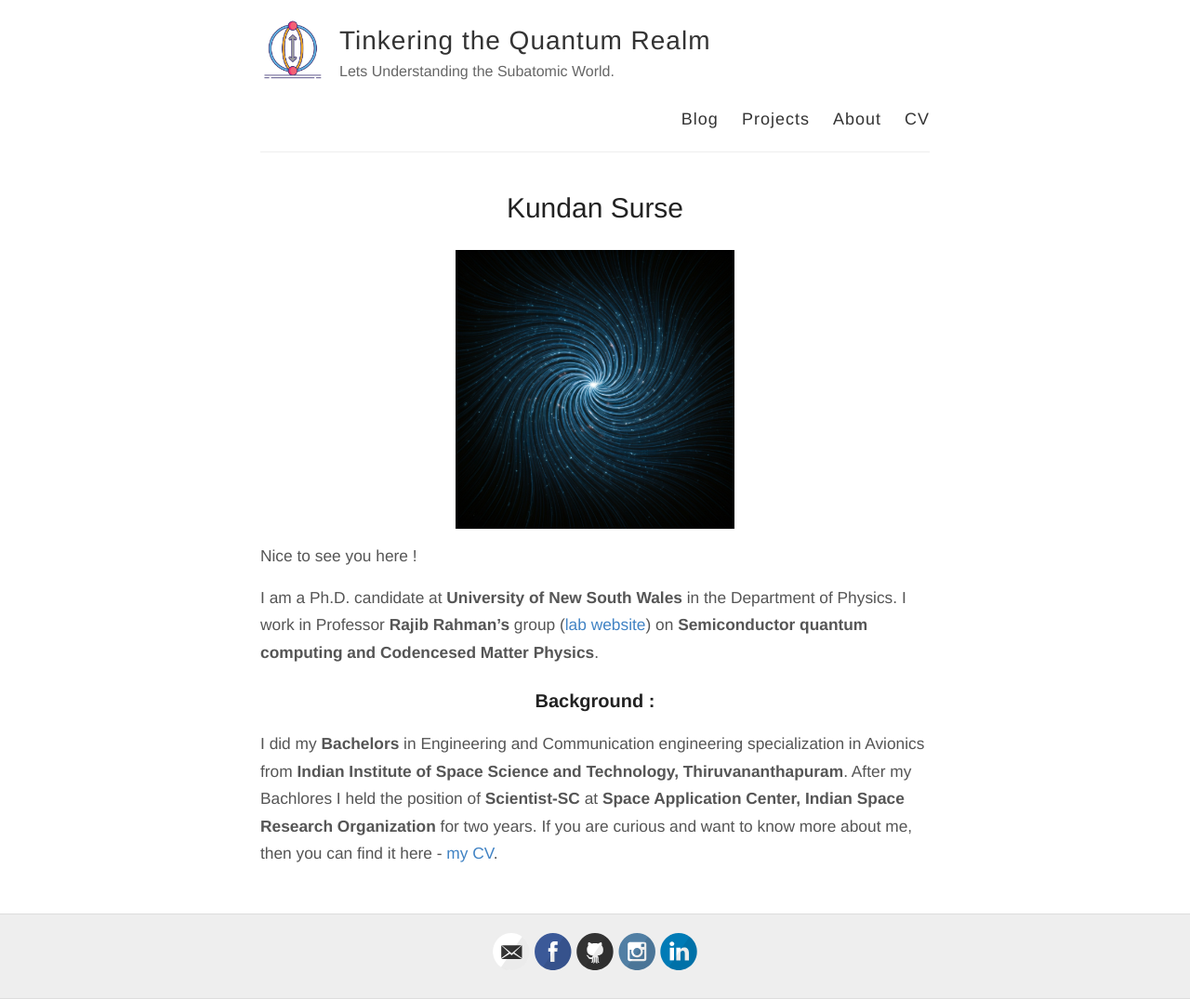
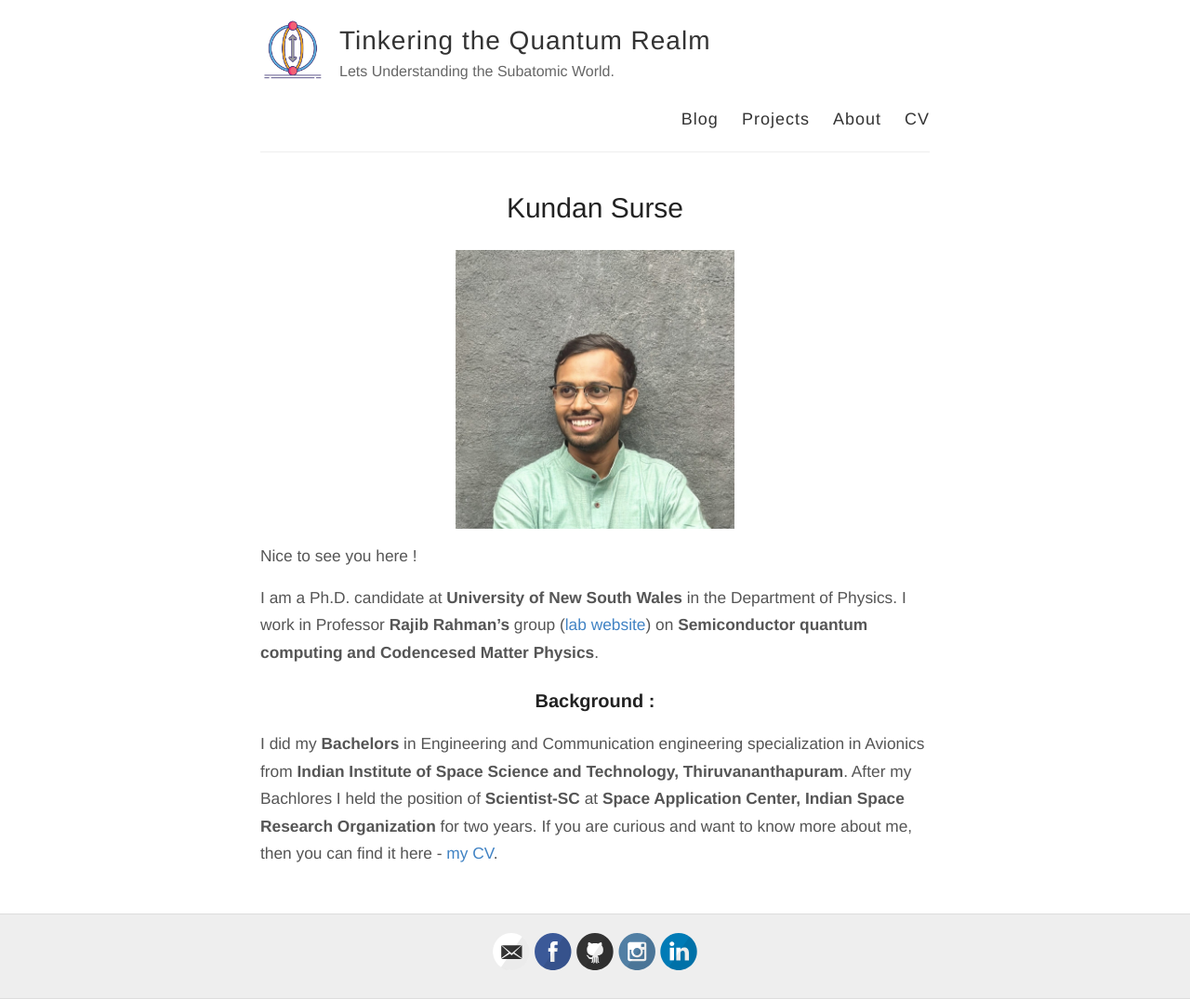
Before and after one commit to KundanSurse/KundanSurse.github.io, a Jekyll site: the page built from about.md, in a window 1280 px wide. Shown: the whole page at 93% size. Built offline with Jekyll 4.4.1, drawn with Linux system fonts in a browser that asks for light colours; some web fonts are replaced.

Commit message:
Update about.md

```diff
--- a/about.md
+++ b/about.md
@@ -4,7 +4,7 @@ title: Kundan Surse
 permalink: /about/
 ---
 
-![Me]({{ site.url }}/assets/images/Spin.jpeg){:width="300px"}
+![Me]({{ site.url }}/assets/images/MyPhoto.jpg){:width="300px"}
 
 Nice to see you here !
 
```
